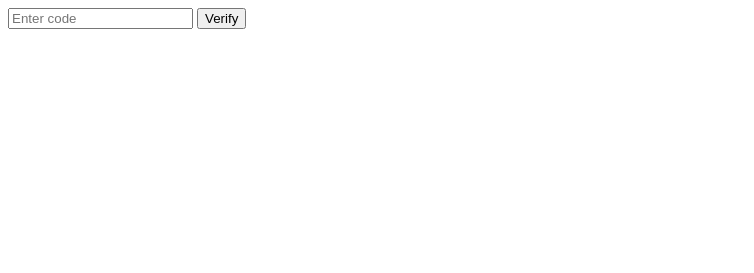
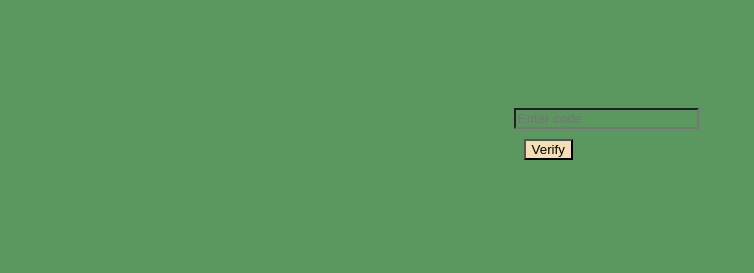
Before and after one commit to shubhamgarg1671/login, a website: page views/check.html in a window 1280 px wide. Shown: the whole page, without its empty margins (0-754 px from the left). Drawn offline with Linux system fonts and the light colour scheme.

Commit message:
Complete-testing left

```diff
--- a/index.js
+++ b/index.js
@@ -11,7 +11,7 @@ nunjucks.configure('views', {
 
 const nexmo = new Nexmo({
     apiKey: 'a73991b2',
-    apiSecret: 'IHf9J0QPddShg3BVSHUBHAM'
+    apiSecret: 'IHf9J0QPddShg3BV'
 });
 
 app.get('/', (req, res) => {
--- a/views/check.html
+++ b/views/check.html
@@ -1,11 +1,30 @@
 <!DOCTYPE html>
 <html lang="en">
+<style>
+    * {
+        background-color: rgb(90, 152, 96);
+    }
+
+    #abc {
+
+        margin: auto;
+        width: 20%;
+        padding: 100px;
+    }
+
+    button {
+        background-color: wheat;
+        margin: 10px;
+        width: fit-content;
+    }
+</style>
 
 <head>
     <meta charset="UTF-8">
     <meta name="viewport" content="width=device-width, initial-scale=1.0">
     <title>Verification</title>
 </head>
+
 <body>
     <div id="abc">
         <form method="post" action="check">
@@ -15,4 +34,5 @@
         </form>
     </div>
 </body>
+
 </html>
```
Also changed, not shown: views/index.html (+7 -3 lines), views/success.html (+8 -0 lines).
